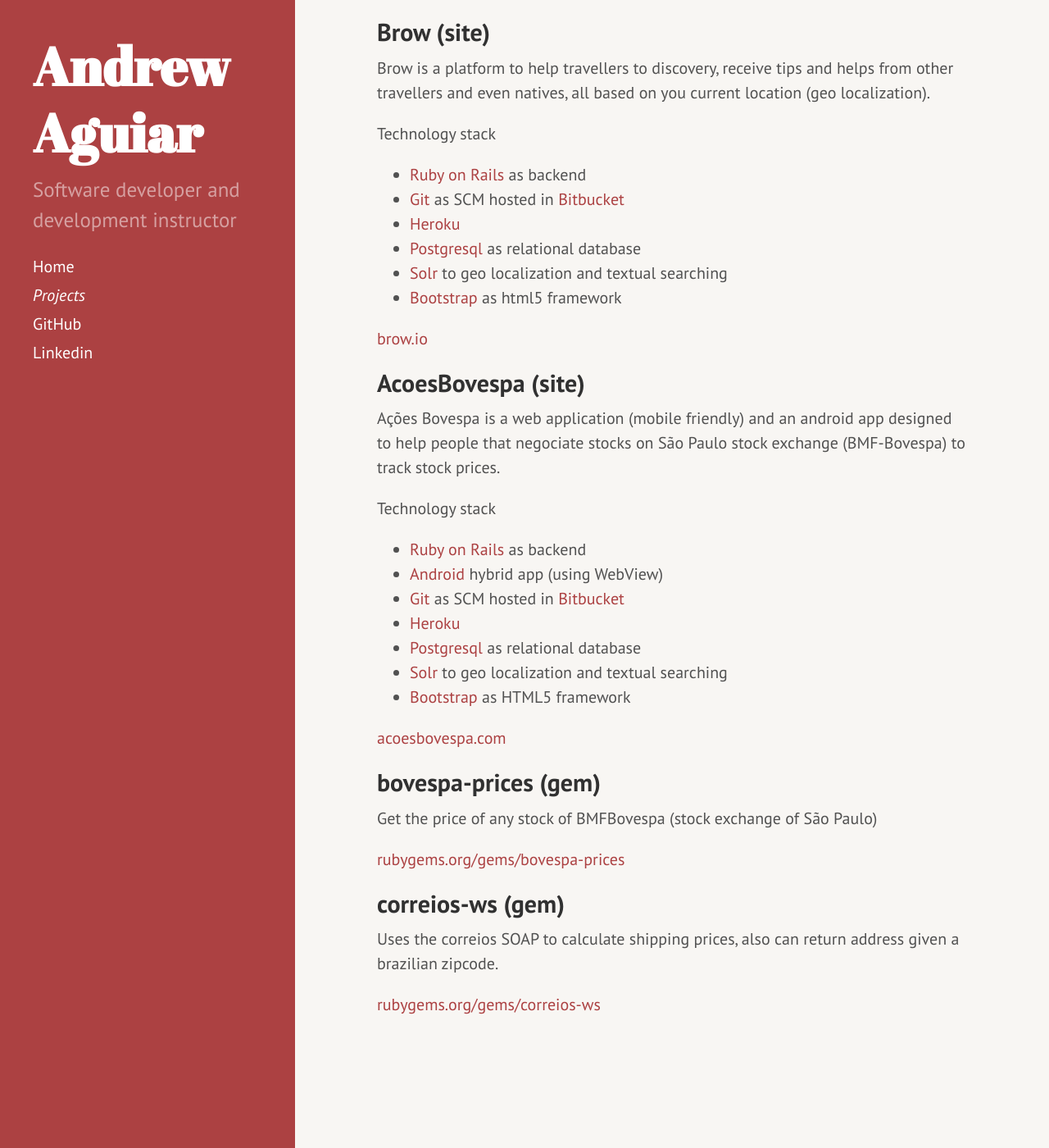
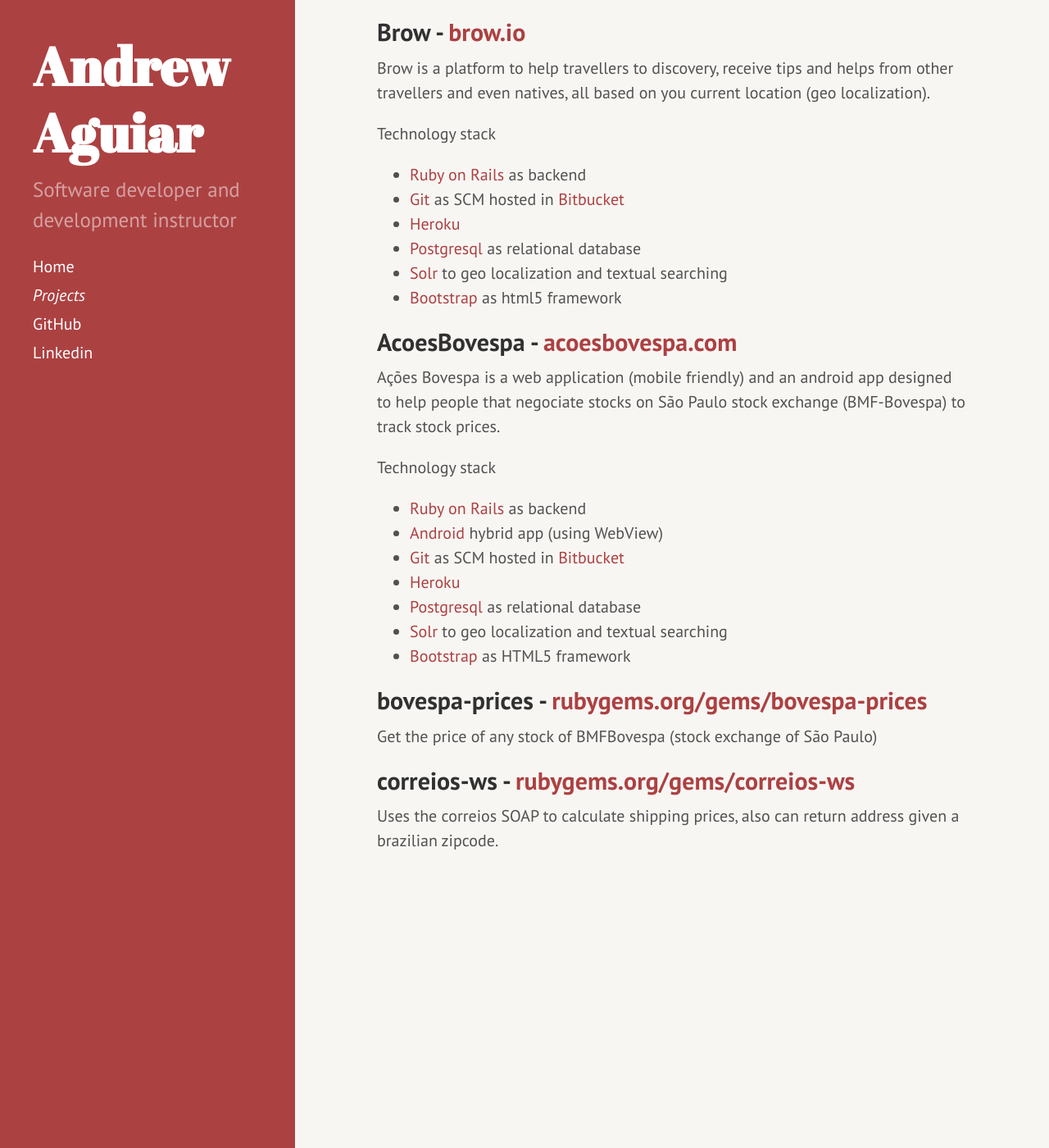
Before and after one commit to gadsc/andrewaguiar.github.io, a Jekyll site: the page built from projects/index.md, in a window 1280 px wide and 1400 px high, scrolled down 130 px. Shown: the whole window at 82% size. Built offline with Jekyll 4.4.1, drawn with Linux system fonts in a browser that asks for light colours; Markdown is read by kramdown in place of the engine named in the settings.

Commit message:
Update index.md

```diff
--- a/projects/index.md
+++ b/projects/index.md
@@ -3,7 +3,7 @@
 title: Projects
 ---
 
-## Brow (site)
+## Brow - [brow.io](http://www.brow.io)
 
 Brow is a platform to help travellers to discovery, receive tips and helps from other travellers and even natives, all based on you current location (geo localization).
 
@@ -16,9 +16,7 @@
   - [Solr](http://lucene.apache.org/solr) to geo localization and textual searching
   - [Bootstrap](http://getbootstrap.com) as html5 framework
 
-[brow.io](http://www.brow.io)
-
-## AcoesBovespa (site)
+## AcoesBovespa - [acoesbovespa.com](http://www.acoesbovespa.com)
 
 Ações Bovespa is a web application (mobile friendly) and an android app designed to help people that negociate stocks on São Paulo stock exchange (BMF-Bovespa) to track stock prices.
 
@@ -32,16 +30,10 @@
   - [Solr](http://lucene.apache.org/solr) to geo localization and textual searching
   - [Bootstrap](http://getbootstrap.com) as HTML5 framework
 
-[acoesbovespa.com](http://www.acoesbovespa.com)
-
-## bovespa-prices (gem)
+## bovespa-prices - [rubygems.org/gems/bovespa-prices](https://rubygems.org/gems/bovespa-prices)
 
 Get the price of any stock of BMFBovespa (stock exchange of São Paulo)
 
-[rubygems.org/gems/bovespa-prices](https://rubygems.org/gems/bovespa-prices)
-
-## correios-ws (gem)
+## correios-ws - [rubygems.org/gems/correios-ws](https://rubygems.org/gems/correios-ws)
 
 Uses the correios SOAP to calculate shipping prices, also can return address given a brazilian zipcode.
-
-[rubygems.org/gems/correios-ws](https://rubygems.org/gems/correios-ws)
```
